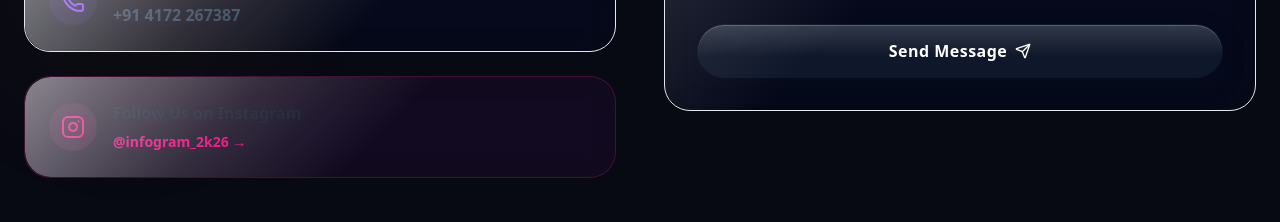
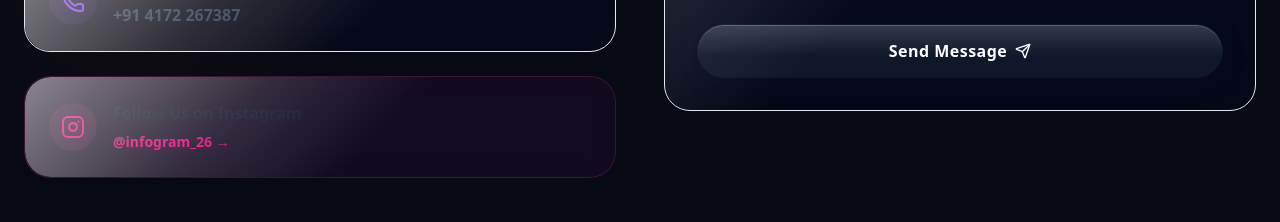
Before and after one commit to maithreyan12/INFOGRAM26, a Next.js app in the folder infogram26-app/: page /contact in a window 1280 px wide. Shown: the part 1020-1242 px from the top of the page. Built offline with nearby package versions, Linux system fonts and the light colour scheme; no server answers.

Commit message:
fix: update official Instagram link to https://www.instagram.com/infogram_26/ in Footer and Contact Page

```diff
--- a/infogram26-app/src/app/contact/page.tsx
+++ b/infogram26-app/src/app/contact/page.tsx
@@ -126,12 +126,12 @@ export default function ContactPage() {
                 <div>
                   <h3 className="font-bold text-slate-900 mb-1">Follow Us on Instagram</h3>
                   <a
-                    href="https://www.instagram.com/infogram_2k26?utm_source=qr&igsh=N2JqNW5zOWF0cHIw"
+                    href="https://www.instagram.com/infogram_26/"
                     target="_blank"
                     rel="noopener noreferrer"
                     className="text-pink-600 hover:text-pink-700 font-bold transition-colors text-sm"
                   >
-                    @infogram_2k26 &rarr;
+                    @infogram_26 &rarr;
                   </a>
                 </div>
               </div>
--- a/infogram26-app/src/components/layout/Footer.tsx
+++ b/infogram26-app/src/components/layout/Footer.tsx
@@ -27,7 +27,7 @@ const legalLinks = [
 const socialLinks = [
   {
     label: 'Instagram',
-    href: 'https://instagram.com',
+    href: 'https://www.instagram.com/infogram_26/',
     icon: (
       <svg className="w-5 h-5 fill-current" viewBox="0 0 24 24">
         <path d="M12 2.163c3.204 0 3.584.012 4.85.07 3.252.148 4.771 1.691 4.919 4.919.058 1.265.069 1.645.069 4.849 0 3.205-.012 3.584-.069 4.849-.149 3.225-1.664 4.771-4.919 4.919-1.266.058-1.644.07-4.85.07-3.204 0-3.584-.012-4.849-.07-3.26-.149-4.771-1.699-4.919-4.92-.058-1.265-.07-1.644-.07-4.849 0-3.204.013-3.583.07-4.849.149-3.227 1.664-4.771 4.919-4.919 1.266-.057 1.645-.069 4.849-.069zm0-2.163c-3.259 0-3.667.014-4.947.072-4.358.2-6.78 2.618-6.98 6.98-.059 1.281-.073 1.689-.073 4.948 0 3.259.014 3.668.072 4.948.2 4.358 2.618 6.78 6.98 6.98 1.281.058 1.689.072 4.948.072 3.259 0 3.668-.014 4.948-.072 4.354-.2 6.782-2.618 6.979-6.98.059-1.28.073-1.689.073-4.948 0-3.259-.014-3.667-.072-4.947-.196-4.354-2.617-6.78-6.979-6.98-1.281-.059-1.69-.073-4.949-.073zm0 5.838c-3.403 0-6.162 2.759-6.162 6.162s2.759 6.163 6.162 6.163 6.162-2.759 6.162-6.163c0-3.403-2.759-6.162-6.162-6.162zm0 10.162c-2.209 0-4-1.79-4-4 0-2.209 1.791-4 4-4s4 1.791 4 4c0 2.21-1.791 4-4 4zm6.406-11.845c-.796 0-1.441.645-1.441 1.44s.645 1.44 1.441 1.44c.795 0 1.439-.645 1.439-1.44s-.644-1.44-1.439-1.44z" />
```
